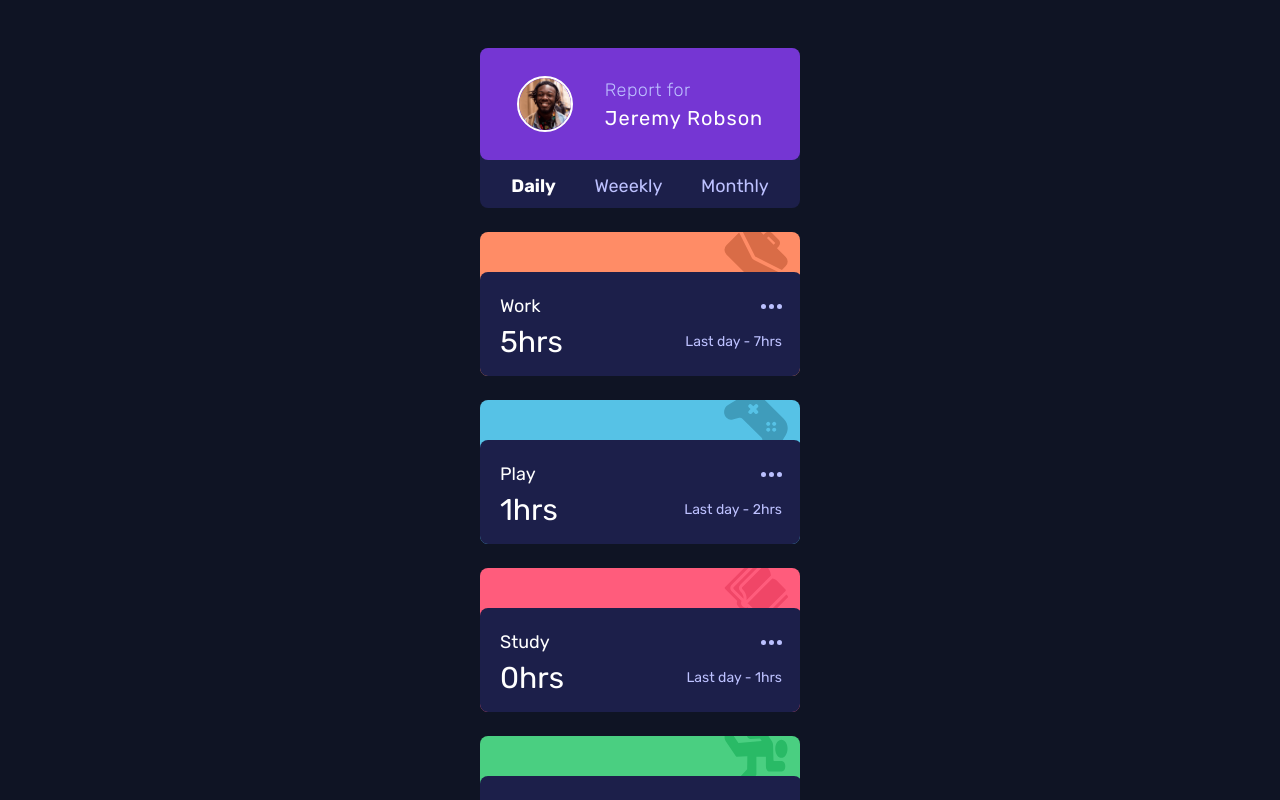
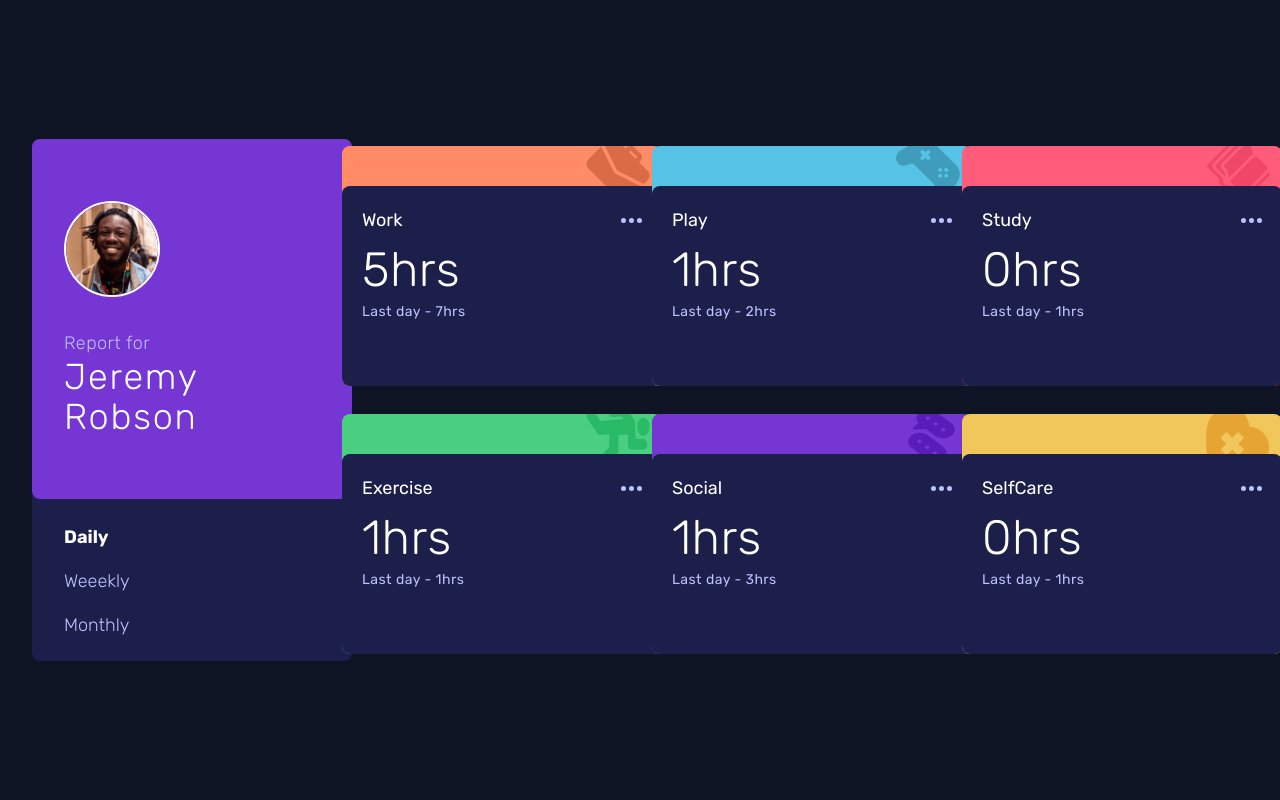
Before and after one commit to lingowmx/time-tracking-dashboard-main, a React (Vite) app: page / in a window 1280 px wide. Shown: the top 800 px of the page. Built offline with nearby package versions, Linux system fonts and the light colour scheme.

Commit message:
desktop design ok

```diff
--- a/src/App.jsx
+++ b/src/App.jsx
@@ -18,7 +18,8 @@ useEffect(() => {
 
   return (
     <div
-    className='pt-12 pb-12 font-rubik text-lg bg-VeryDarkBlue h-full flex flex-col justify-center items-center gap-6'>
+    className='font-rubik pt-12 pb-12 text-lg bg-VeryDarkBlue h-full flex flex-col justify-center items-center gap-6
+    lg:grid lg:grid-cols-4 lg:grid-rows-2 lg:h-screen lg:pl-8 lg:pr-8 lg:pt-36 lg:pb-36'>
       <Profile
         setSelectedPeriod ={setSelectedPeriod}
         selectedPeriod={selectedPeriod}/>
--- a/src/LayoutCards/Layout.jsx
+++ b/src/LayoutCards/Layout.jsx
@@ -13,21 +13,24 @@ export const Layout = ({title, colorBar, icon, current, previous, period}) => {
     }
   }
   return (
-    <main className={`w-80 rounded-lg ${colorBar} h-36 text-white relative overflow-hidden`}>
+    <main className={`w-80 rounded-lg ${colorBar} h-36 text-white relative overflow-hidden cursor-pointer
+    lg:w-80 lg:h-60`}>
       <img
         src={icon}
         alt="icon-type"
         className='w-16 h-16 absolute right-3 -top-2'/>
-      <div className='w-[322px] h-28 pr-5 pl-5 pt-5 rounded-lg flex flex-col bg-DarkBlue mt-10 relative'>
+      <div className='w-[322px] h-28 pr-5 pl-5 pt-5 rounded-lg flex flex-col bg-DarkBlue mt-10 relative cursor-pointer hover:bg-DarkBlue/55
+      ease-in-out duration-200 lg:w-80 lg:h-60'>
         <section className='rounded-t-lg flex justify-between '>
           <p>{title}</p>
           <span className='flex items-center self-center'>
             <img src={iconEllipsis} alt="littledots" />
           </span>
         </section>
-        <section className='mt-1 flex justify-between items-center'>
-          <p className='text-3xl'>{current}hrs</p>
-          <p className='text-sm text-PaleBlue'>{getPeriodText(period)} - {previous}hrs</p>
+        <section className='mt-1 flex justify-between items-center tracking-wide
+        lg:flex lg:flex-col lg:items-start lg:justify-self-start'>
+          <p className='text-3xl font-light pt-2 lg:text-5xl lg:font-thin'>{current}hrs</p>
+          <p className='text-sm text-PaleBlue lg:pt-2'>{getPeriodText(period)} - {previous}hrs</p>
         </section>
       </div>
     </main>
--- a/src/components/Profile.jsx
+++ b/src/components/Profile.jsx
@@ -2,26 +2,30 @@ import imageJeremy from "../../images/image-jeremy.png"
 
 export const Profile = ({setSelectedPeriod, selectedPeriod}) => {
   return (
-    <div className="w-80 h-40 rounded-lg bg-DarkBlue text-white">
-      <div className="flex justify-center gap-8 items-center h-28 bg-VioletSocial rounded-lg">
+    <div className="w-80 h-40 rounded-lg bg-DarkBlue text-white
+    lg:row-span-2 lg:h-[522px]">
+      <div className="flex justify-center gap-8 items-center h-28 bg-VioletSocial rounded-lg
+      lg:h-[360px] lg:flex-col lg:items-start lg:pl-8">
         <img
           src={imageJeremy}
           alt="profile-image"
-          className="w-14 h-14 rounded-full border-2 border-white"/>
+          className="w-14 h-14 rounded-full border-2 border-white
+          lg:w-24 lg:h-24"/>
         <div className="flex flex-col">
           <p className="font-light tracking-wide text-PaleBlue">Report for</p>
-          <p className="text-xl tracking-wider">Jeremy Robson</p>
+          <p className="text-xl tracking-wider lg:whitespace-pre-line lg:text-4xl lg:font-thin">{`Jeremy\nRobson`}</p>
         </div>
       </div>
-      <div className="p-3 flex justify-around cursor-pointer text-PaleBlue">
+      <div className="p-3 flex justify-around cursor-pointer font-thin text-PaleBlue
+      lg:flex-col lg:items-start lg:gap-4 lg:pl-8 lg:mt-3">
         <button
-        className={`${selectedPeriod === 'daily' ? 'text-white font-bold': 'text-PaleBlue'}`}
+        className={`${selectedPeriod === 'daily' ? 'text-white font-bold': 'text-PaleBlue'} hover:text-white`}
         onClick={() => setSelectedPeriod("daily")}>Daily</button>
         <button
-        className={`${selectedPeriod === 'weekly' ? 'text-white font-bold': 'text-PaleBlue'}`}
+        className={`${selectedPeriod === 'weekly' ? 'text-white font-bold': 'text-PaleBlue'} hover:text-white`}
         onClick={() => setSelectedPeriod("weekly")}>Weeekly</button>
         <button
-        className={`${selectedPeriod === 'monthly' ? 'text-white font-bold': 'text-PaleBlue'}`}
+        className={`${selectedPeriod === 'monthly' ? 'text-white font-bold': 'text-PaleBlue'} hover:text-white`}
         onClick={() => setSelectedPeriod("monthly")}>Monthly</button>
 
       </div>
```
